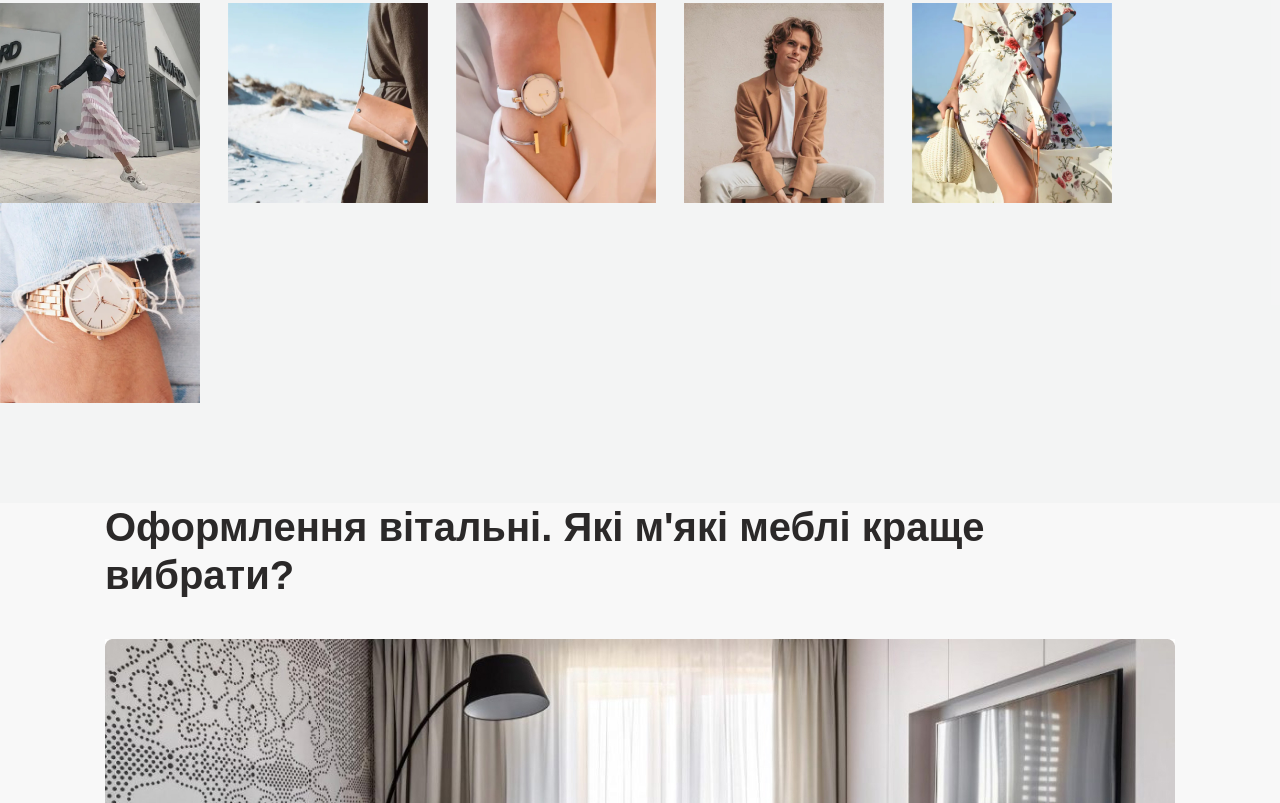
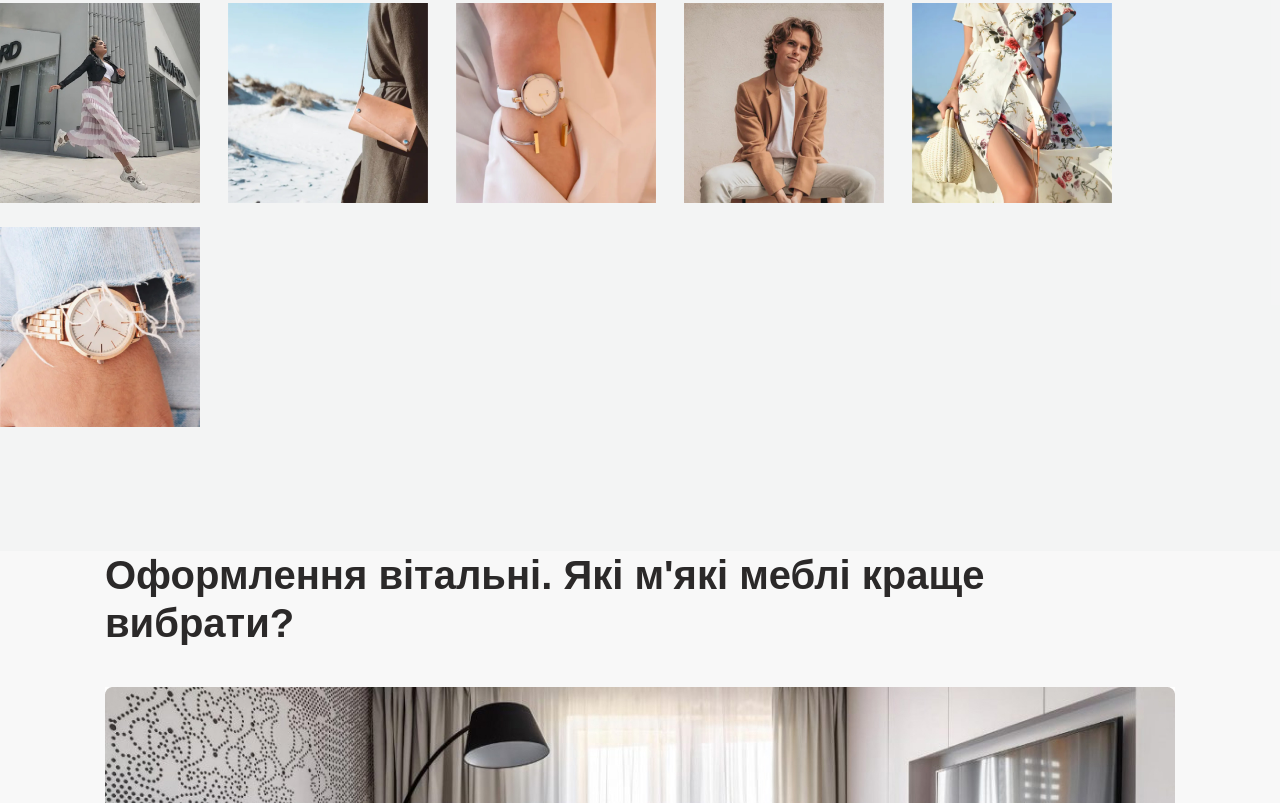
Before and after one commit to CodeCraftsman333/lessons, a plain HTML site: page lesson_5/index.html in a window 1280 px wide. Shown: the part 1220-2023 px from the top of the page. Drawn offline with Linux system fonts and the light colour scheme.

Commit message:
Update style.css

```diff
--- a/lesson_5/css/style.css
+++ b/lesson_5/css/style.css
@@ -160,6 +160,8 @@
   .follow__item {
 	display: inline-block;
 	padding: 0px 12px;
+	margin-bottom: 24px;
+    	width: calc((1320px + 12px* 2) / 6);
   }
 
 
```
